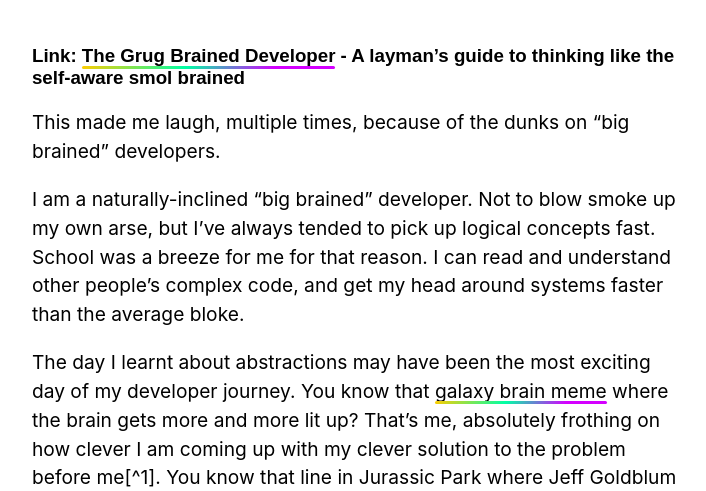
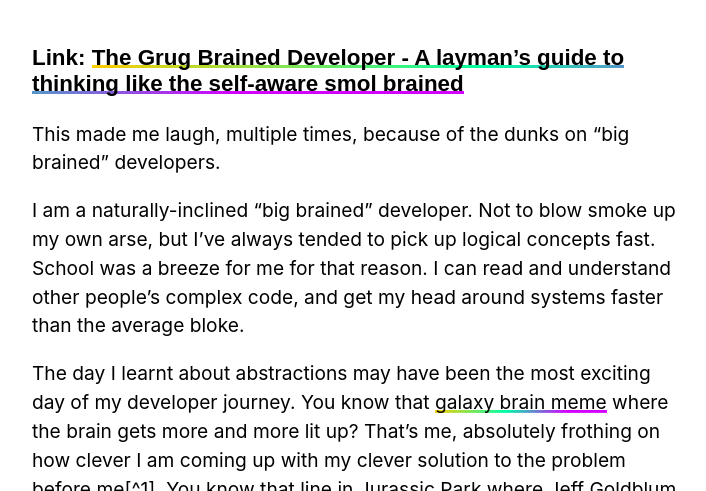
Before and after one commit to rachsmithcodes/rachsmith.com, an Astro site: page /just-a-big-brain-dev in a window 1280 px wide. Shown: the part 308-799 px from the top of the page, without its empty margins (280-986 px from the left). Built offline with nearby package versions, Linux system fonts and the light colour scheme; Astro itself is replaced by a stand-in of ours; a web font is replaced by a local one.

Commit message:
update link styles

```diff
--- a/src/components/HomeHeader.astro
+++ b/src/components/HomeHeader.astro
@@ -272,18 +272,17 @@
     display: inline-block;
     color: #000;
     text-decoration: none;
-    line-height: 1;
-    white-space: nowrap;
+    background-image: linear-gradient(130deg,
+        #ffcc00,
+        #00ffa5 41.07%,
+        #d400ff 76.05%);
+    background-repeat: no-repeat;
+    background-size: 100% 0.15em;
+    background-position: 0 88%;
+    transition: background-size 0.2s ease-in-out;
   }
 
-  a:before {
-    content: '';
-    position: absolute;
-    top: 100%;
-    width: 100%;
-    left: 0;
-    height: 3px;
-    border-radius: 2px;
-    background: linear-gradient(130deg, #ffcc00, #00ffa5 41.07%, #d400ff 76.05%);
+  a:hover {
+    background-size: 100% 0.4em;
   }
 </style>
--- a/src/notes/just-a-big-brain-dev.md
+++ b/src/notes/just-a-big-brain-dev.md
@@ -7,7 +7,7 @@ tags: [development]
 excerpt: "I don't need git to tell me who's to blame for the complexity here."
 ---
 
-### Link: [The Grug Brained Developer](https://grugbrain.dev/) - A layman's guide to thinking like the self-aware smol brained
+### Link: [The Grug Brained Developer - A layman's guide to thinking like the self-aware smol brained](https://grugbrain.dev/)
 
 This made me laugh, multiple times, because of the dunks on "big brained" developers.
 
--- a/src/styles/base.css
+++ b/src/styles/base.css
@@ -3,6 +3,7 @@
   font-family: 'Chivo';
   font-style: normal;
   font-weight: 700;
+  font-display: swap;
   src: local(''), url('../fonts/chivo-v17-latin-700.woff2') format('woff2'),
     /* Chrome 26+, Opera 23+, Firefox 39+ */
       url('../fonts/chivo-v17-latin-700.woff') format('woff'); /* Chrome 6+, Firefox 3.6+, IE 9+, Safari 5.1+ */
@@ -12,6 +13,7 @@
   font-family: 'Chivo';
   font-style: normal;
   font-weight: 900;
+  font-display: swap;
   src: local(''), url('../fonts/chivo-v17-latin-900.woff2') format('woff2'),
     /* Chrome 26+, Opera 23+, Firefox 39+ */
       url('../fonts/chivo-v17-latin-900.woff') format('woff'); /* Chrome 6+, Firefox 3.6+, IE 9+, Safari 5.1+ */
@@ -35,7 +37,22 @@ h2,
 h3,
 h4 {
   font-family: 'Chivo', sans-serif;
-  font-display: swap;
+}
+
+h1 {
+  font-size: 2.4em;
+}
+
+h2 {
+  font-size: 2em;
+}
+
+h3 {
+  font-size: 1.4em;
+}
+
+h4 {
+  font-size: 1.2em;
 }
 
 p,
@@ -62,21 +79,34 @@ blockquote {
 }
 
 .note-content a {
-  position: relative;
-  display: inline-block;
   color: #000;
   text-decoration: none;
-  line-height: 1;
-  white-space: nowrap;
+  background-image: linear-gradient(
+    130deg,
+    #ffcc00,
+    #00ffa5 41.07%,
+    #d400ff 76.05%
+  );
+  background-repeat: no-repeat;
+  background-size: 100% 0.15em;
+  background-position: 0 92%;
+  transition: background-size 0.2s ease-in-out;
 }
 
-.note-content a:before {
-  content: '';
-  position: absolute;
-  top: 100%;
-  width: 100%;
-  left: 0;
-  height: 3px;
-  border-radius: 2px;
-  background: linear-gradient(130deg, #ffcc00, #00ffa5 41.07%, #d400ff 76.05%);
+.note-content a:hover {
+  background-size: 100% 0.4em;
 }
+
+.footnotes {
+  margin-top: 2em;
+}
+
+.footnotes li,
+.footnotes p {
+  font-size: 1rem;
+}
+
+.footnotes h2 {
+  font-size: 1em;
+  text-transform: uppercase;
+}
```
